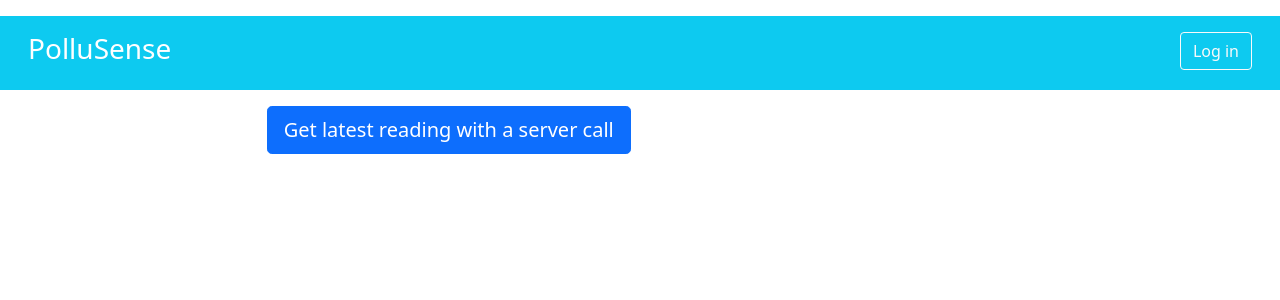
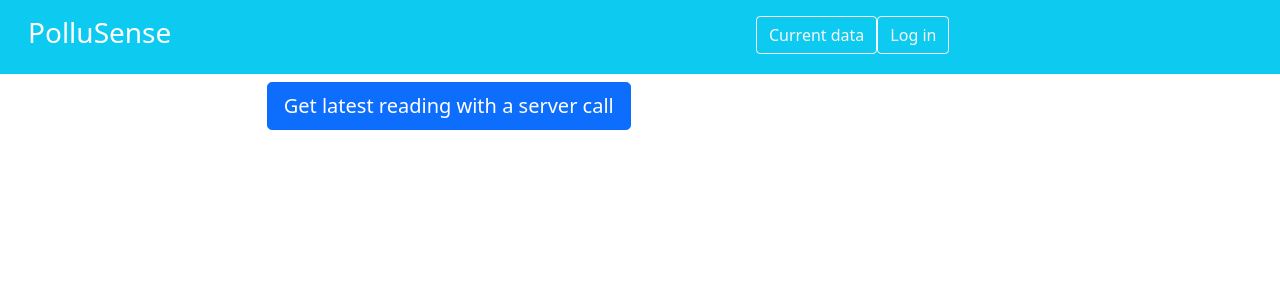
Before and after one commit to II1302-Group-4/Client, a React (Create React App) app: page /presentdata in a window 1280 px wide. Shown: the top 300 px of the page. Built offline with nearby package versions, Linux system fonts and the light colour scheme.

Commit message:
cypress and styling

```diff
--- a/src/App.js
+++ b/src/App.js
@@ -2,14 +2,17 @@ import React from 'react'
 import { BrowserRouter, Routes, Route } from 'react-router-dom'
 import Homepage from './pages/Homepage'
 import PresentDataPage from './pages/PresentDataPage'
+import TaskBar from './components/TaskBar'
 
 
 const App = () => {
   return (
     <BrowserRouter>
+      <TaskBar />
+
       <Routes>
         <Route exact path="/" element={<Homepage />} />
-          <Route exact path="/presentdata" element={<PresentDataPage/>}/>
+        <Route exact path="/presentdata" element={<PresentDataPage />} />
 
         {/* example page route
         <Route path="/user" element={<UserPage/>} /> */}
--- a/src/components/CurrentData.js
+++ b/src/components/CurrentData.js
@@ -8,7 +8,7 @@ const CurrentData = () => {
     return (
         <>
             <div className="col-12 col-sm-7">
-                <button type="button" className="btn btn-primary btn-lg btn-block" onClick={() => { dispatch(getCurrentData()) }}>Get latest reading with a server call </button>
+                <button type="button" className="btn btn-primary btn-lg btn-block getCurrentData" onClick={() => { dispatch(getCurrentData()) }}>Get latest reading with a server call </button>
                 {currentData.loadingCurrentData ? <h2>Loading data...</h2> : <h2>{currentData.currentData}</h2>}
             </div>
         </>
--- a/src/components/TaskBar.js
+++ b/src/components/TaskBar.js
@@ -4,26 +4,21 @@ const Taskbar = () => {
 
     return (
         <>
-            <div>  <p></p></div>
 
             <div className="container-fluid">
                 <div className="row p-3 mb-2 bg-info text-white">
                     <div className="col col-sm-7"><h3>PolluSense</h3>  </div>
+                    <div className="col-auto">
+                        <button type="button" className="btn btn-outline-light currentDataButton" onClick={() => window.location.pathname = "/presentdata"} >Current data</button>
+                        <button type="button" className="btn btn-outline-light logInButton">Log in</button>
 
-                    <div className="col">
                     </div>
-                    <div className="col">
-                    </div>
-
-
                     <div className="col-auto">
-                        <button type="button" className="btn btn-outline-light">Log in</button>
                     </div>
 
 
                 </div>
             </div>
-            <div>  <p></p></div>
         </>
     )
 }
--- a/src/pages/PresentDataPage.js
+++ b/src/pages/PresentDataPage.js
@@ -1,10 +1,8 @@
 import React from 'react'
-import TaskBar from '../components/TaskBar'
 import CurrentData from '../components/CurrentData'
 const Homepage = () => {
     return (
         <>
-            <TaskBar />
             <div className="d-flex justify-content-center">
                 <CurrentData />
 
```
Also changed, not shown: 2 other files (tests, documents, lock files or other folders).
